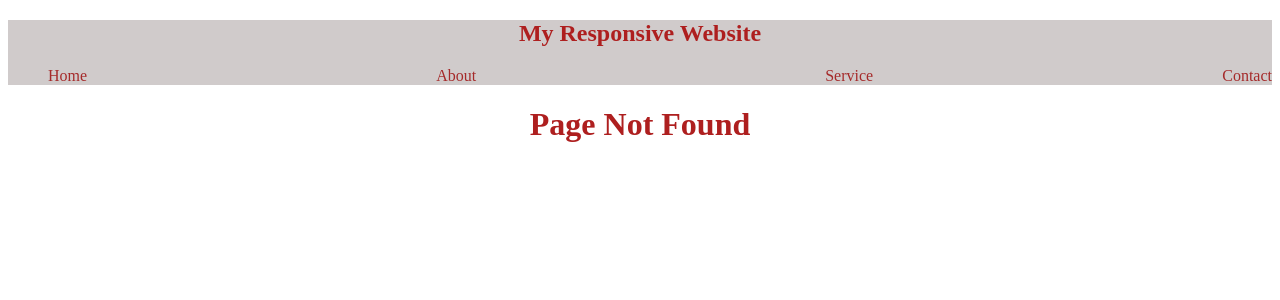
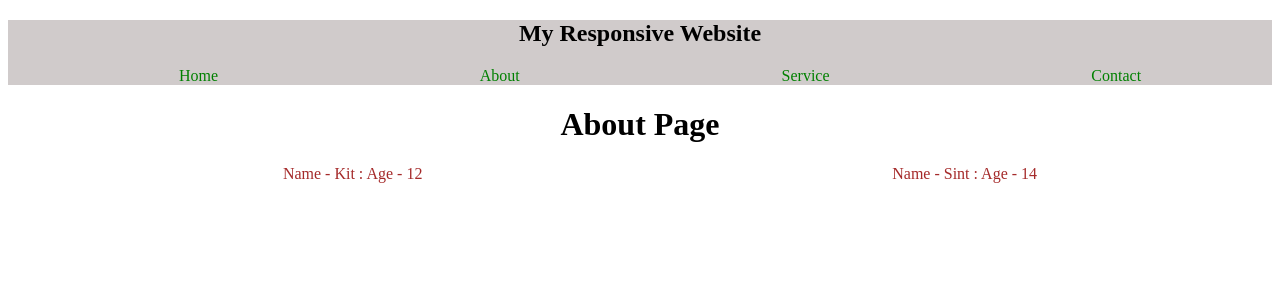
Before and after one commit to Uni-T17/Furniture-Backend, a Node server app: page /about in a window 1280 px wide. Shown: the top 300 px of the page. Run offline with Node 20, Linux system fonts and the light colour scheme.

Commit message:
Done - ejs loop

```diff
--- a/public/css/index.css
+++ b/public/css/index.css
@@ -1,3 +1,18 @@
 h1{
-    color: rgb(174, 31, 31)
+    text-align: center;
 }
+ul{
+    display: flex;
+    flex-direction: row;
+    justify-content: space-around;
+    list-style: none;
+    color: brown
+}
+nav{
+    background-color: rgb(208, 203, 203);
+}
+
+a{
+    text-decoration: none;
+    color: green
+}
--- a/public/css/specific.css
+++ b/public/css/specific.css
@@ -1,14 +1,3 @@
 h1{
-    text-align: center;
-
+    color: rgb(250, 166, 166)
 }
-ul{
-    display: flex;
-    flex-direction: row;
-    justify-content: space-between;
-list-style: none;
-    color: brown
-}
-nav{
-    background-color: rgb(208, 203, 203);
-}
--- a/src/middlewears/rateLimit.ts
+++ b/src/middlewears/rateLimit.ts
@@ -2,7 +2,7 @@ import { rateLimit } from "express-rate-limit";
 
 export const limiter = rateLimit({
   windowMs: 1 * 60 * 1000, // 1 minutes
-  limit: 15, // Limit each IP to 15 requests per `window` (here, per 1 minutes).
+  limit: 150, // Limit each IP to 15 requests per `window` (here, per 1 minutes).
   standardHeaders: "draft-8", // draft-6: `RateLimit-*` headers; draft-7 & draft-8: combined `RateLimit` header
   legacyHeaders: false, // Disable the `X-RateLimit-*` headers.
   ipv6Subnet: 56, // Set to 60 or 64 to be less aggressive, or 52 or 48 to be more aggressive
--- a/src/routes/web/home.ts
+++ b/src/routes/web/home.ts
@@ -1,8 +1,10 @@
 import express from "express";
-import  {homeController} from "../../controllers/web/homeController"
+import  {homeController, aboutController} from "../../controllers/web/homeController"
 
 const homeRoute = express.Router()
 
 homeRoute.get("/home", homeController);
 
+homeRoute.get("/about",aboutController)
+
 export default homeRoute;
--- a/src/views/404NotFound.ejs
+++ b/src/views/404NotFound.ejs
@@ -3,6 +3,7 @@
 <html>
     <head>
         <%- include("includes/head") %>
+        <link rel="stylesheet" href="/css/specific.css">
     </head>
 
     <body>
--- /dev/null
+++ b/src/views/about.ejs
@@ -0,0 +1,17 @@
+<!DOCTYPE html>
+
+<html>
+    <head>
+       <%- include("includes/head") %>
+    </head>
+    <body>
+        <%- include("includes/nav") %>
+       <h1><%= title %> Page</h1>
+       <ul> <% users.forEach(user => { %>
+        <li>Name - <%= user.name %> : Age - <%= user.age %></li>
+       <% }) %></ul>
+
+
+        <script src="" async defer></script>
+    </body>
+</html>
--- a/src/views/includes/head.ejs
+++ b/src/views/includes/head.ejs
@@ -4,4 +4,3 @@
         <meta name="description" content="">
         <meta name="viewport" content="width=device-width, initial-scale=1">
         <link rel="stylesheet" href="/css/index.css">
-        <link rel="stylesheet" href="/css/specific.css">
--- a/src/views/includes/nav.ejs
+++ b/src/views/includes/nav.ejs
@@ -2,9 +2,9 @@
 <nav >
     <h1>My Responsive Website</h1>
 <ul>
-    <li>Home</li>
-    <li>About</li>
-    <li>Service</li>
-    <li>Contact</li>
+    <li><a href="/home">Home</a></li>
+    <li><a href="/about">About</a></li>
+    <li><a href="/about">Service</a></li>
+    <li><a href="/about">Contact</a></li>
 </ul>
 </nav>
```
Also changed, not shown: src/controllers/web/homeController.ts (+11 -1 lines).
